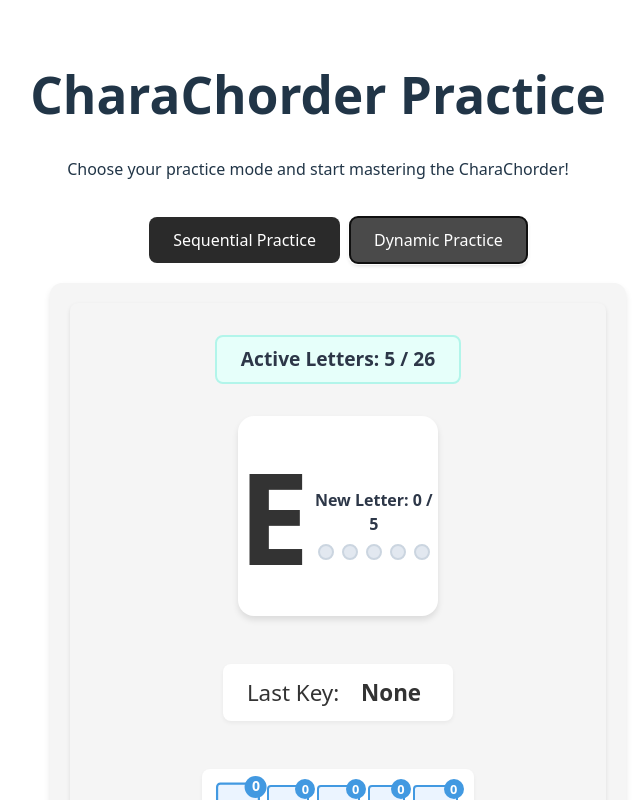
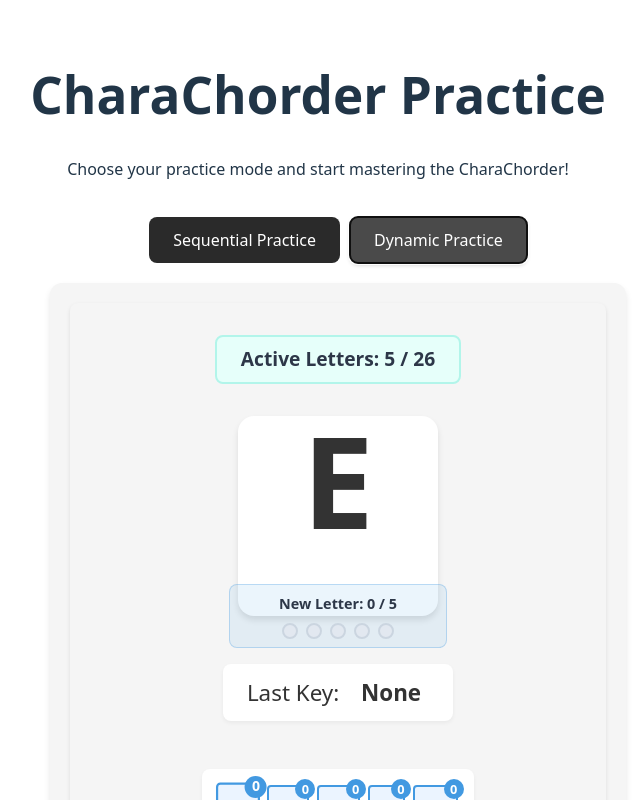
Before and after one commit to RandyBoBandy92/charachorder, a React (Vite) app in the folder charachorder-practice/: page / in a window 1280 px wide. Both pictures are taken after a click on the button "Dynamic Practice". Shown: the top 800 px of the page, without its empty margins (322-962 px from the left). Built offline with nearby package versions, Linux system fonts and the light colour scheme.

Commit message:
Refactor letter status management in DynamicPractice component to unify handling of new and review letters, including CSS updates for visual indicators and progress tracking.

```diff
--- a/charachorder-practice/src/components/DynamicPractice.css
+++ b/charachorder-practice/src/components/DynamicPractice.css
@@ -27,6 +27,7 @@
   height: 200px;
   width: 200px;
   display: flex;
+  flex-direction: column;
   align-items: center;
   justify-content: center;
   background-color: white;
@@ -34,6 +35,7 @@
   box-shadow: 0 4px 6px rgba(0, 0, 0, 0.1);
   margin-bottom: 2rem;
   transition: all 0.2s ease;
+  position: relative;
 }
 
 .character-display.incorrect {
@@ -89,6 +91,7 @@
   color: #4a5568;
   transition: all 0.2s ease;
   cursor: help;
+  position: relative;
 }
 
 .letter-indicator.current {
@@ -97,17 +100,22 @@
   transform: scale(1.1);
 }
 
-.letter-indicator.needs-review {
+/* Unified styles for letter types */
+.letter-indicator.new {
+  background-color: #ebf4ff;
+  border: 2px solid #4299e1;
+}
+
+.letter-indicator.review {
   background-color: #fff5f5;
   border: 2px solid #f56565;
-  position: relative;
 }
 
-.review-badge {
+/* Unified badge styling */
+.status-badge {
   position: absolute;
   top: -8px;
   right: -8px;
-  background-color: #f56565;
   color: white;
   border-radius: 50%;
   width: 20px;
@@ -117,6 +125,14 @@
   align-items: center;
   justify-content: center;
   font-weight: bold;
+}
+
+.status-badge.new {
+  background-color: #4299e1;
+}
+
+.status-badge.review {
+  background-color: #f56565;
 }
 
 .next-letters {
@@ -188,16 +204,30 @@
   transform: translateY(1px);
 }
 
-.new-letter-progress {
-  margin-top: 1rem;
+/* Unified progress indicator for both new and review letters */
+.letter-progress {
+  margin-top: 0.5rem;
   text-align: center;
-  font-size: 1rem;
-  color: #4a5568;
+  font-size: 0.9rem;
+  width: 100%;
+  padding: 0.5rem;
+  border-radius: 8px;
+}
+
+.letter-progress.new {
+  background-color: rgba(66, 153, 225, 0.1);
+  border: 1px solid rgba(66, 153, 225, 0.3);
+}
+
+.letter-progress.review {
+  background-color: rgba(245, 101, 101, 0.1);
+  border: 1px solid rgba(245, 101, 101, 0.3);
 }
 
 .progress-text {
   margin-bottom: 0.5rem;
   font-weight: 600;
+  font-size: 0.9rem;
   color: #2d3748;
 }
 
@@ -221,25 +251,3 @@
   background-color: #48bb78;
   border-color: #38a169;
 }
-
-.letter-indicator.new {
-  background-color: #ebf4ff;
-  border: 2px solid #4299e1;
-  position: relative;
-}
-
-.new-badge {
-  position: absolute;
-  top: -8px;
-  right: -8px;
-  background-color: #4299e1;
-  color: white;
-  border-radius: 50%;
-  width: 20px;
-  height: 20px;
-  font-size: 0.8rem;
-  display: flex;
-  align-items: center;
-  justify-content: center;
-  font-weight: bold;
-}
--- a/charachorder-practice/src/components/DynamicPractice.tsx
+++ b/charachorder-practice/src/components/DynamicPractice.tsx
@@ -32,6 +32,9 @@
   { char: "Q", frequency: 0.1962 },
 ];
 
+// Status types for tracking letter progress
+export type LetterStatus = "new" | "review" | "normal";
+
 export interface LetterProgress {
   char: string;
   frequency: number;
@@ -40,10 +43,9 @@
   lastAttempts: boolean[];
   mastered: boolean;
   dateIntroduced: Date;
-  isNew: boolean;
-  successfulNewAttempts: number;
-  needsReview: boolean;
-  reviewAttempts: number;
+  status: LetterStatus;
+  successfulAttemptsNeeded: number;
+  successfulAttemptsCount: number;
 }
 
 interface PracticeState {
@@ -57,9 +59,29 @@
   sessionCorrect: number;
 }
 
+// Legacy data structure for migration from older saved state
+interface LegacyLetterProgress {
+  char: string;
+  frequency: number;
+  accuracy: number;
+  attempts: number;
+  lastAttempts: boolean[];
+  mastered: boolean;
+  dateIntroduced: string; // Will be converted to Date
+  isNew?: boolean;
+  successfulNewAttempts?: number;
+  needsReview?: boolean;
+  reviewAttempts?: number;
+  status?: string;
+  successfulAttemptsNeeded?: number;
+  successfulAttemptsCount?: number;
+}
+
 const STORAGE_KEY = "charachorder_dynamic_practice";
 const INITIAL_LETTER_COUNT = 5;
 const ATTEMPTS_WINDOW_SIZE = 20;
+const NEW_LETTER_ATTEMPTS_NEEDED = 5;
+const REVIEW_LETTER_ATTEMPTS_NEEDED = 5;
 
 const createInitialState = (): PracticeState => {
   const initialActive = ALL_LETTERS.slice(0, INITIAL_LETTER_COUNT).map(
@@ -89,10 +111,9 @@
   lastAttempts: [],
   mastered: false,
   dateIntroduced: new Date(),
-  isNew: true,
-  successfulNewAttempts: 0,
-  needsReview: false,
-  reviewAttempts: 0,
+  status: "new",
+  successfulAttemptsNeeded: NEW_LETTER_ATTEMPTS_NEEDED,
+  successfulAttemptsCount: 0,
 });
 
 export const DynamicPractice = () => {
@@ -103,21 +124,52 @@
       const parsedState = JSON.parse(savedState);
       // Convert stored date strings back to Date objects
       parsedState.activeLetters = parsedState.activeLetters.map(
-        (letter: LetterProgress) => ({
+        (letter: LegacyLetterProgress) => ({
           ...letter,
           dateIntroduced: new Date(letter.dateIntroduced),
+          // Handle migration from old data structure
+          status:
+            (letter.status as LetterStatus) ||
+            (letter.isNew
+              ? ("new" as LetterStatus)
+              : letter.needsReview
+              ? ("review" as LetterStatus)
+              : ("normal" as LetterStatus)),
+          successfulAttemptsNeeded:
+            letter.successfulAttemptsNeeded ||
+            (letter.isNew
+              ? NEW_LETTER_ATTEMPTS_NEEDED
+              : letter.needsReview
+              ? REVIEW_LETTER_ATTEMPTS_NEEDED
+              : 0),
+          successfulAttemptsCount:
+            letter.successfulAttemptsCount ||
+            (letter.isNew
+              ? letter.successfulNewAttempts || 0
+              : letter.needsReview
+              ? letter.reviewAttempts || 0
+              : 0),
         })
       );
       parsedState.masteredLetters = parsedState.masteredLetters.map(
-        (letter: LetterProgress) => ({
+        (letter: LegacyLetterProgress) => ({
           ...letter,
           dateIntroduced: new Date(letter.dateIntroduced),
+          // Handle migration from old data structure
+          status: (letter.status as LetterStatus) || ("normal" as LetterStatus),
+          successfulAttemptsNeeded: letter.successfulAttemptsNeeded || 0,
+          successfulAttemptsCount: letter.successfulAttemptsCount || 0,
         })
       );
       parsedState.nextLettersToAdd = parsedState.nextLettersToAdd.map(
-        (letter: LetterProgress) => ({
+        (letter: LegacyLetterProgress) => ({
           ...letter,
           dateIntroduced: new Date(letter.dateIntroduced),
+          // Handle migration from old data structure
+          status: (letter.status as LetterStatus) || ("new" as LetterStatus),
+          successfulAttemptsNeeded:
+            letter.successfulAttemptsNeeded || NEW_LETTER_ATTEMPTS_NEEDED,
+          successfulAttemptsCount: letter.successfulAttemptsCount || 0,
         })
       );
       return parsedState;
@@ -178,11 +230,11 @@
             const newAttempts = [...letter.lastAttempts, isCorrect].slice(
               -ATTEMPTS_WINDOW_SIZE
             );
-            const isNewLetter = letter.isNew;
-            const newSuccessfulAttempts =
-              isNewLetter && isCorrect
-                ? letter.successfulNewAttempts + 1
-                : letter.successfulNewAttempts;
+
+            // Update successful attempts count if correct
+            let newSuccessfulAttemptsCount = isCorrect
+              ? letter.successfulAttemptsCount + 1
+              : 0;
 
             // Check if letter needs review (3 or more mistakes in last 5 attempts)
             const recentAttempts = newAttempts.slice(-5);
@@ -191,13 +243,25 @@
             ).length;
             const needsReview = recentMistakes >= 3;
 
-            // Update review attempts if in review mode
-            const reviewAttempts =
-              letter.needsReview && isCorrect
-                ? letter.reviewAttempts + 1
-                : needsReview
-                ? 0
-                : letter.reviewAttempts;
+            // Determine the letter's status
+            let newStatus: LetterStatus = letter.status;
+            let newAttemptsNeeded = letter.successfulAttemptsNeeded;
+
+            // If the letter needs review, reset the count and set to review mode
+            if (needsReview && letter.status !== "review") {
+              newStatus = "review";
+              newAttemptsNeeded = REVIEW_LETTER_ATTEMPTS_NEEDED;
+              newSuccessfulAttemptsCount = 0;
+            }
+
+            // If we've completed the required attempts, move to normal mode
+            if (
+              newSuccessfulAttemptsCount >= newAttemptsNeeded &&
+              (letter.status === "new" || letter.status === "review")
+            ) {
+              newStatus = "normal";
+              newAttemptsNeeded = 0;
+            }
 
             return {
               ...letter,
@@ -206,11 +270,9 @@
               accuracy:
                 (letter.accuracy * letter.attempts + (isCorrect ? 1 : 0)) /
                 (letter.attempts + 1),
-              successfulNewAttempts: newSuccessfulAttempts,
-              isNew: isNewLetter && newSuccessfulAttempts < 5,
-              needsReview:
-                needsReview || (letter.needsReview && reviewAttempts < 5),
-              reviewAttempts: reviewAttempts,
+              status: newStatus,
+              successfulAttemptsNeeded: newAttemptsNeeded,
+              successfulAttemptsCount: newSuccessfulAttemptsCount,
             };
           }
           return letter;
@@ -232,20 +294,15 @@
           (l) => l.char === prevState.currentChar
         );
 
-        // If it's a new letter and we haven't hit 5 successful attempts, stay on it
-        if (currentLetter?.isNew && currentLetter.successfulNewAttempts < 5) {
-          return {
-            ...prevState,
-            activeLetters: updatedActive,
-            lastKeyPressed: pressedKey,
-            isCorrect,
-            sessionAttempts: prevState.sessionAttempts + 1,
-            sessionCorrect: prevState.sessionCorrect + 1,
-          };
-        }
-
-        // If letter needs review and hasn't completed 5 successful review attempts, stay on it
-        if (currentLetter?.needsReview && currentLetter.reviewAttempts < 5) {
+        // If the letter is still in new or review mode and needs more successful attempts,
+        // stay on it
+        if (
+          currentLetter &&
+          (currentLetter.status === "new" ||
+            currentLetter.status === "review") &&
+          currentLetter.successfulAttemptsCount <
+            currentLetter.successfulAttemptsNeeded
+        ) {
           return {
             ...prevState,
             activeLetters: updatedActive,
@@ -268,13 +325,12 @@
               ...letter,
               accuracy: 1,
               attempts: 0,
-              lastAttempts: [],
+              lastAttempts: [] as boolean[],
               mastered: false,
               dateIntroduced: new Date(),
-              isNew: true,
-              successfulNewAttempts: 0,
-              needsReview: false,
-              reviewAttempts: 0,
+              status: "new" as LetterStatus,
+              successfulAttemptsNeeded: NEW_LETTER_ATTEMPTS_NEEDED,
+              successfulAttemptsCount: 0,
             }));
           newActive = [...updatedActive, ...newLetters];
           newNext = prevState.nextLettersToAdd.slice(lettersToAdd);
@@ -283,12 +339,12 @@
         // Find next character to practice
         let nextChar;
         // First, look for any letters that need review
-        const reviewLetter = newActive.find((l) => l.needsReview);
+        const reviewLetter = newActive.find((l) => l.status === "review");
         if (reviewLetter) {
           nextChar = reviewLetter.char;
         } else {
           // Then look for new letters
-          const newLetter = newActive.find((l) => l.isNew);
+          const newLetter = newActive.find((l) => l.status === "new");
           if (newLetter) {
             nextChar = newLetter.char;
           } else {
@@ -323,6 +379,18 @@
     };
   }, [handleKeyPress]);
 
+  // Helper function to determine the status label text
+  const getProgressText = (letter: LetterProgress) => {
+    if (letter.status === "new") return "New Letter";
+    if (letter.status === "review") return "Review Letter";
+    return "";
+  };
+
+  // Get the current letter details
+  const currentLetter = state.activeLetters.find(
+    (l) => l.char === state.currentChar
+  );
+
   return (
     <div className="dynamic-practice">
       <div className="progress-indicator">
@@ -334,31 +402,28 @@
         }`}
       >
         {state.currentChar}
-        {state.activeLetters.find((l) => l.char === state.currentChar)
-          ?.isNew && (
-          <div className="new-letter-progress">
+        {currentLetter &&
+          (currentLetter.status === "new" ||
+            currentLetter.status === "review") && (
+            <div className={`letter-progress ${currentLetter.status}`}>
               <div className="progress-text">
-              New Letter:{" "}
-              {
-                state.activeLetters.find((l) => l.char === state.currentChar)
-                  ?.successfulNewAttempts
-              }{" "}
-              / 5
+                {getProgressText(currentLetter)}:{" "}
+                {currentLetter.successfulAttemptsCount} /{" "}
+                {currentLetter.successfulAttemptsNeeded}
               </div>
               <div className="progress-dots">
-              {[...Array(5)].map((_, i) => (
+                {[...Array(currentLetter.successfulAttemptsNeeded)].map(
+                  (_, i) => (
                     <span
                       key={i}
                       className={`progress-dot ${
-                    i <
-                    (state.activeLetters.find(
-                      (l) => l.char === state.currentChar
-                    )?.successfulNewAttempts || 0)
+                        i < currentLetter.successfulAttemptsCount
                           ? "completed"
                           : ""
                       }`}
                     />
-              ))}
+                  )
+                )}
               </div>
             </div>
           )}
@@ -383,14 +448,20 @@
             key={letter.char}
             className={`letter-indicator ${
               letter.char === state.currentChar ? "current" : ""
-            } ${letter.isNew ? "new" : ""}`}
+            } ${letter.status}`}
             title={`Accuracy: ${Math.round(letter.accuracy * 100)}%${
-              letter.isNew ? ` | New: ${letter.successfulNewAttempts}/5` : ""
+              letter.status !== "normal"
+                ? ` | ${getProgressText(letter)}: ${
+                    letter.successfulAttemptsCount
+                  }/${letter.successfulAttemptsNeeded}`
+                : ""
             }`}
           >
             {letter.char}
-            {letter.isNew && (
-              <span className="new-badge">{letter.successfulNewAttempts}</span>
+            {(letter.status === "new" || letter.status === "review") && (
+              <span className={`status-badge ${letter.status}`}>
+                {letter.successfulAttemptsCount}
+              </span>
             )}
           </span>
         ))}
```
Lines whose indentation alone changed are shown as unchanged.
